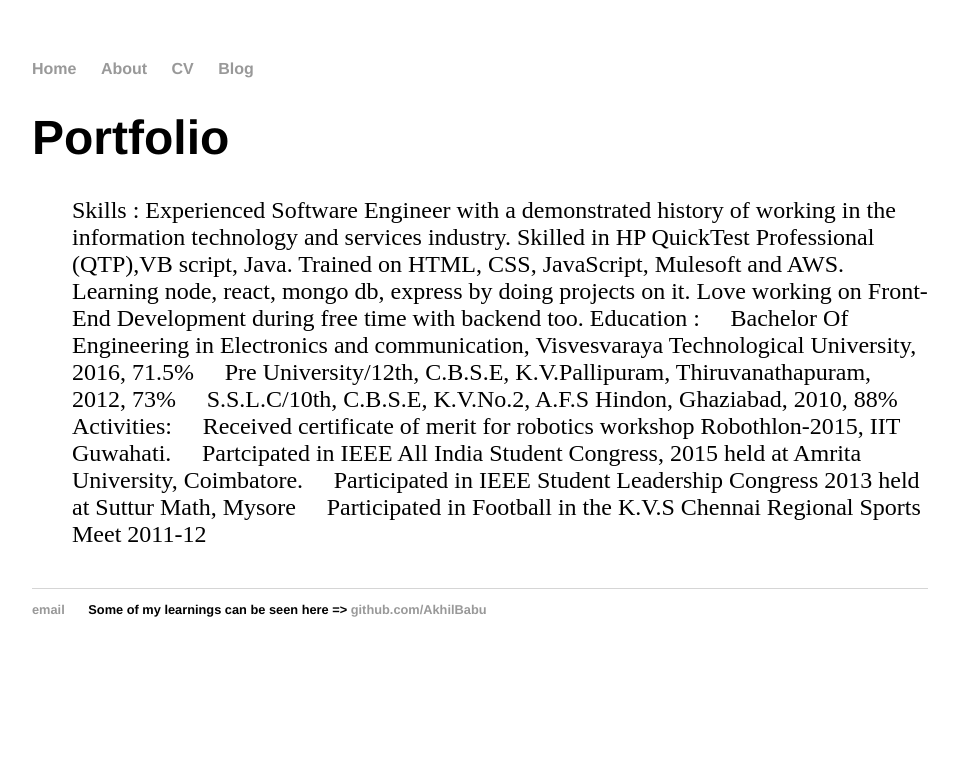
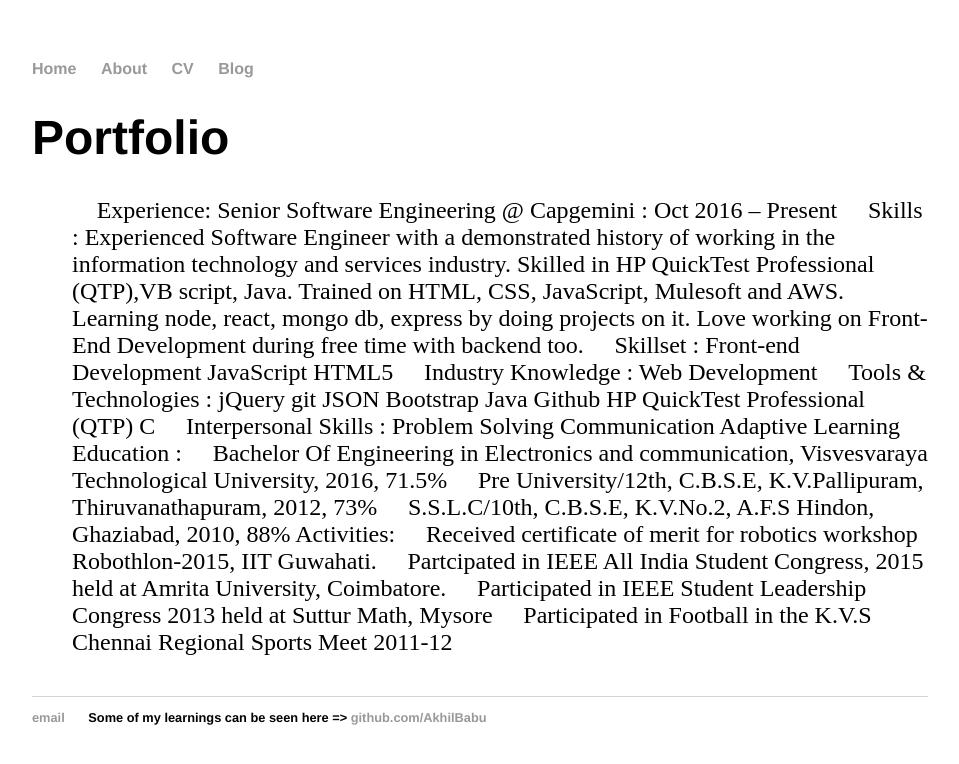
Before and after one commit to AkhilBabu94/AkhilBabu94.github.io, a Jekyll site: the page built from CV/index.html, in a window 1280 px wide. Shown: the top 764 px of the page, without its empty margins (160-1119 px from the left). Built offline with Jekyll 4.4.1, drawn with Linux system fonts in a browser that asks for light colours.

Commit message:
Update index.html

```diff
--- a/CV/index.html
+++ b/CV/index.html
@@ -4,8 +4,35 @@
 ---
 <h1>{{ page.title }}</h1>
 <ul class="posts">
-Skills :
+
+ Experience:
+Senior Software Engineering @ Capgemini : Oct 2016 – Present
+
+ Skills :
 Experienced Software Engineer with a demonstrated history of working in the information technology and services industry. Skilled in HP QuickTest Professional (QTP),VB script, Java. Trained on HTML, CSS, JavaScript, Mulesoft and AWS. Learning node, react, mongo db, express by doing projects on it. Love working on Front-End Development during free time with backend too.
+
+ Skillset :
+Front-end Development
+JavaScript
+HTML5
+
+ Industry Knowledge :
+Web Development
+
+ Tools & Technologies :
+jQuery
+git
+JSON
+Bootstrap
+Java
+Github
+HP QuickTest Professional (QTP)
+C
+
+ Interpersonal Skills :
+Problem Solving
+Communication
+Adaptive Learning
 
 Education :
  Bachelor Of Engineering in Electronics and communication, Visvesvaraya  Technological University, 2016,	71.5%
```
